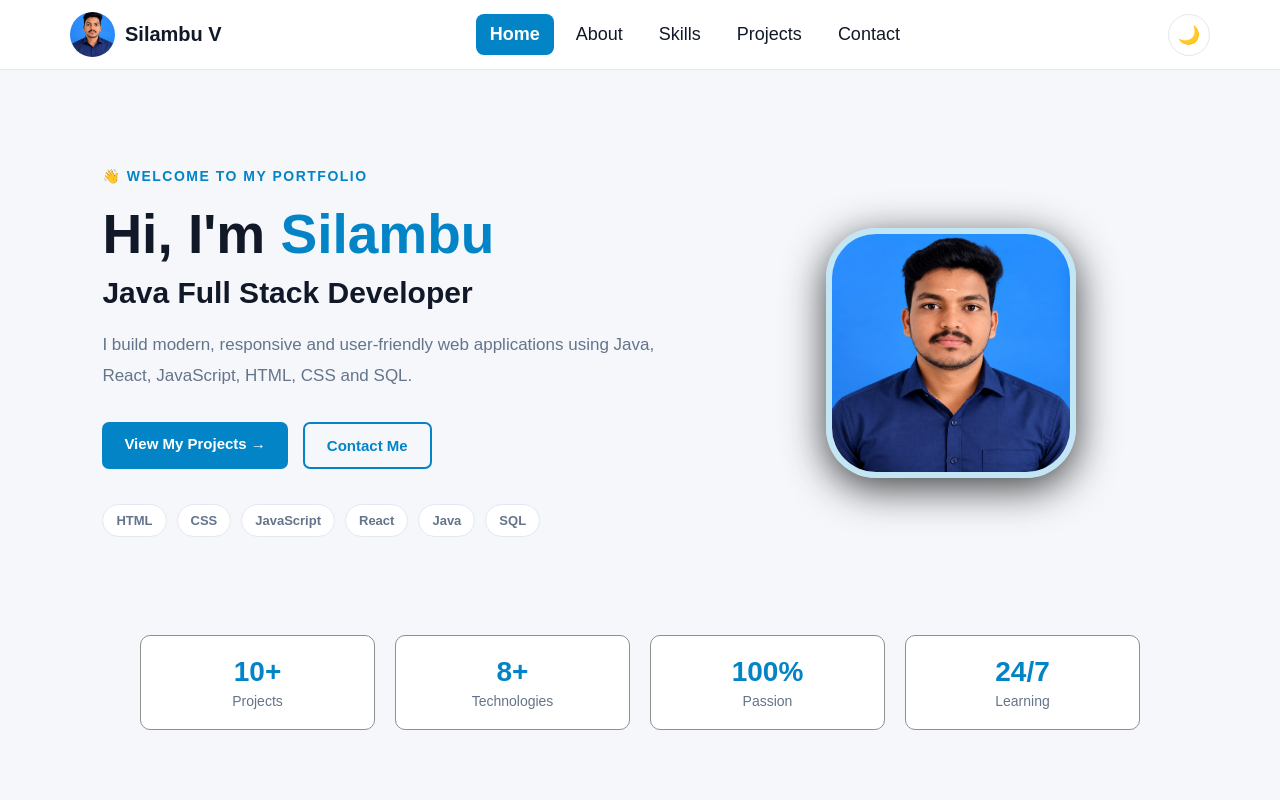
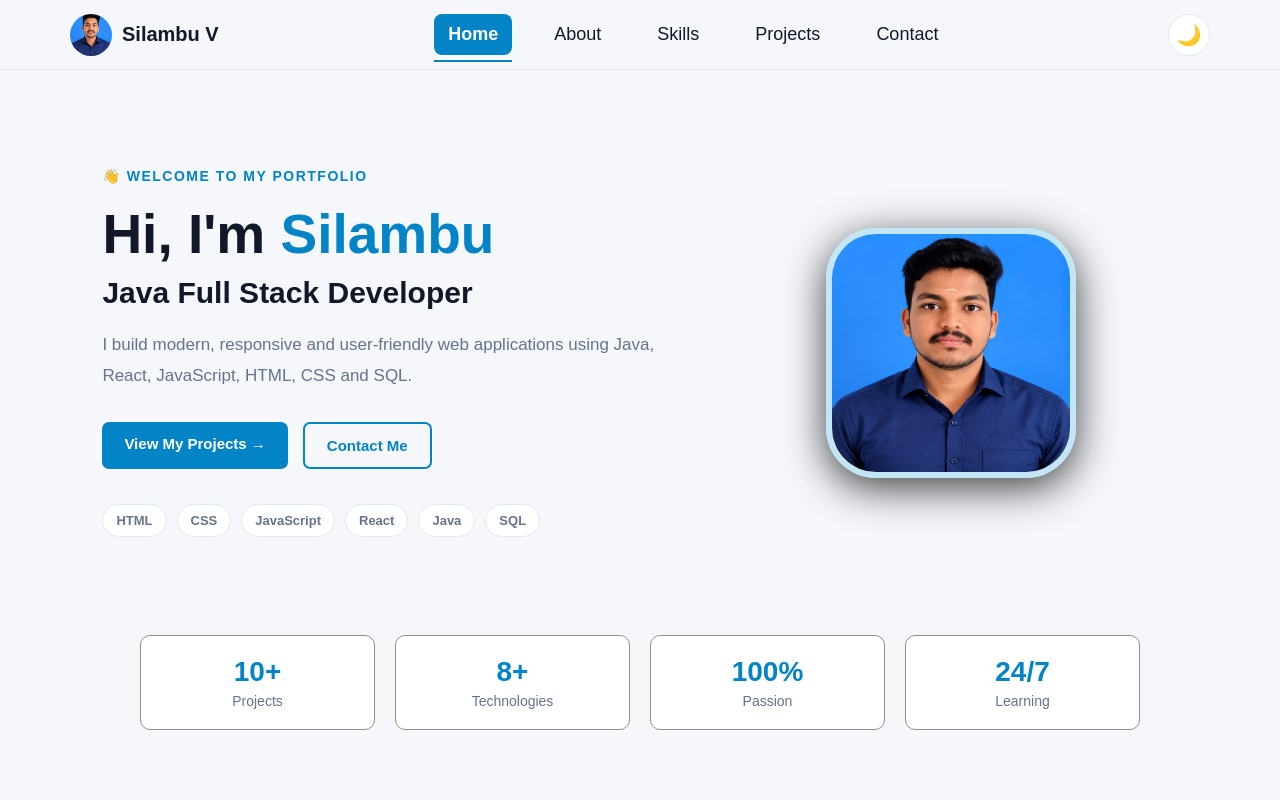
Before and after one commit to vksilambu14-art/vksportfolio, a React (Vite) app in the folder PortFolio/: page / in a window 1280 px wide. Shown: the top 800 px of the page. Built offline with nearby package versions, Linux system fonts and the light colour scheme.

Commit message:
Update App.css

```diff
--- a/PortFolio/src/App.css
+++ b/PortFolio/src/App.css
@@ -1,14 +1,20 @@
+/* =========================
+   NAVBAR
+========================= */
 .navbar {
   width: 100%;
   height: 70px;
   position: sticky;
   top: 0;
   z-index: 1000;
-  background: var(--card-color);
+  background: var(--bg-color);
   border-bottom: 1px solid var(--border-color);
   transition: 0.3s ease;
 }
 
+/* =========================
+   NAV CONTAINER
+========================= */
 .nav-container {
   width: 100%;
   max-width: 1200px;
@@ -18,8 +24,12 @@
   display: flex;
   align-items: center;
   justify-content: space-between;
+  gap: 25px;
 }
 
+/* =========================
+   LOGO
+========================= */
 .logo {
   display: flex;
   align-items: center;
@@ -27,20 +37,24 @@
   color: var(--text-color);
   text-decoration: none;
   font-size: 20px;
-  font-weight: bold;
+  font-weight: 700;
+  white-space: nowrap;
 }
 
 .logo img {
-  width: 45px;
-  height: 45px;
+  width: 42px;
+  height: 42px;
   object-fit: cover;
   border-radius: 50%;
 }
 
+/* =========================
+   NAV LINKS
+========================= */
 .nav-links {
   display: flex;
   align-items: center;
-  gap: 8px;
+  gap: 28px;
 }
 
 .nav-links a {
@@ -49,7 +63,9 @@
   padding: 10px 14px;
   border-radius: 8px;
   font-size: 18px;
+  font-weight: 500;
   transition: 0.3s ease;
+  position: relative;
 }
 
 .nav-links a:hover {
@@ -57,41 +73,131 @@
   color: var(--primary-color);
 }
 
-.nav-links a.active {
-  background: var(--primary-color);
-  color: white;
+.nav-links a.active::after {
+  content: "";
+  position: absolute;
+  left: 0;
+  bottom: -7px;
+  width: 100%;
+  height: 2px;
+  background: #0284c7;
 }
 
+/* =========================
+   RIGHT ACTIONS
+========================= */
 .nav-actions {
   display: flex;
   align-items: center;
   gap: 10px;
 }
 
+.theme-button,
+.menu-button {
+  display: flex;
+  align-items: center;
+  justify-content: center;
+  color: var(--text-color);
+  cursor: pointer;
+  font-size: 20px;
+  border: 1px solid var(--border-color);
+  background: var(--card-color);
+  transition: 0.3s ease;
+}
+
 .theme-button {
   width: 42px;
   height: 42px;
-  display: flex;
-  align-items: center;
-  justify-content: center;
-  border: 1px solid var(--border-color);
   border-radius: 50%;
-  background: var(--card-color);
-  color: var(--text-color);
-  cursor: pointer;
-  font-size: 18px;
 }
 
+.theme-button:hover {
+  background: var(--bg-color);
+}
+
+/* =========================
+   HAMBURGER
+========================= */
 .menu-button {
   display: none;
   width: 42px;
   height: 42px;
-  align-items: center;
-  justify-content: center;
-  border: 1px solid var(--border-color);
   border-radius: 8px;
-  background: var(--card-color);
-  color: var(--text-color);
-  cursor: pointer;
-  font-size: 22px;
 }
+
+/* =========================
+   MOBILE
+========================= */
+@media (max-width: 768px) {
+  .nav-container {
+    padding: 0 20px;
+  }
+
+  /* Hide normal navigation */
+  .nav-links {
+    display: none;
+  }
+
+  /* Show menu button */
+  .menu-button {
+    display: flex;
+  }
+
+  /* Open mobile menu */
+  .nav-links.mobile-open {
+    display: flex;
+    position: absolute;
+    top: 70px;
+    left: 0;
+    width: 100%;
+    box-sizing: border-box;
+    padding: 20px;
+    flex-direction: column;
+    align-items: center;
+    gap: 20px;
+    background: var(--bg-color);
+    border-bottom: 1px solid var(--border-color);
+    box-shadow: 0 8px 20px rgba(0, 0, 0, 0.08);
+  }
+
+  .nav-links.mobile-open a {
+    width: 100%;
+    text-align: center;
+    padding: 10px;
+  }
+
+  .nav-links.mobile-open a.active::after {
+    display: none;
+  }
+
+  .nav-links.mobile-open a.active {
+    background: var(--card-color);
+    border-radius: 6px;
+    color: var(--primary-color);
+  }
+}
+
+/* =========================
+   SMALL MOBILE
+========================= */
+@media (max-width: 480px) {
+  .nav-container {
+    padding: 0 15px;
+  }
+
+  .logo {
+    font-size: 17px;
+  }
+
+  .logo img {
+    width: 36px;
+    height: 36px;
+  }
+
+  .theme-button,
+  .menu-button {
+    width: 36px;
+    height: 36px;
+    font-size: 18px;
+  }
+}
```
